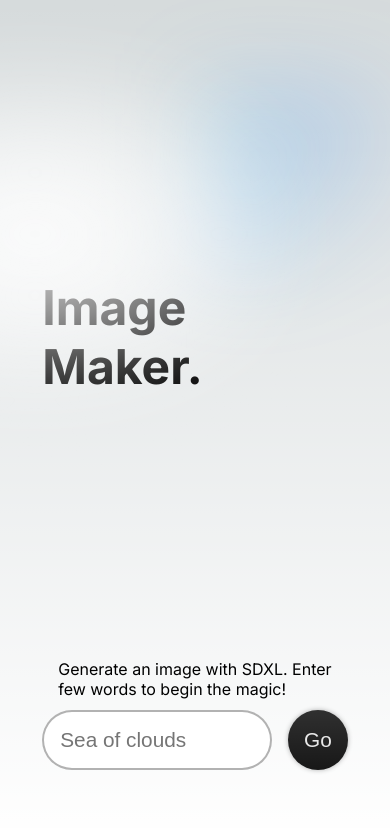
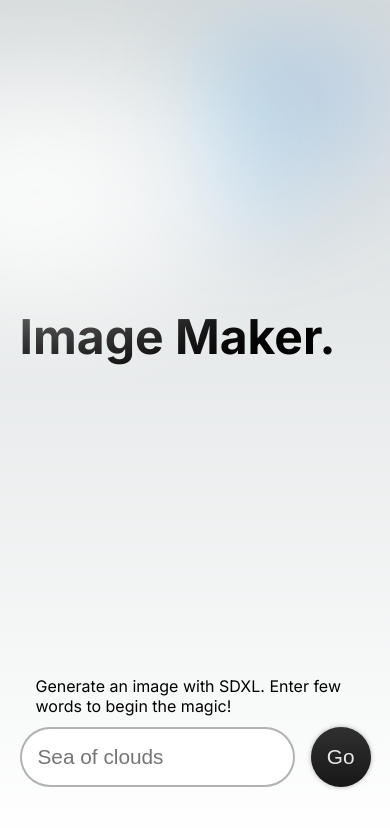
Before and after one commit to tsibg/image-maker, a Next.js app: page / in a window 390 px wide. Shown: the top 828 px of the page. Built offline with nearby package versions, Linux system fonts and the light colour scheme; what replicate would draw is missing.

Commit message:
layout changes - responsive for bigger screens

```diff
--- a/src/app/globals.css
+++ b/src/app/globals.css
@@ -104,6 +104,7 @@ body {
 }
 
 body {
+  height: 100vh;
   color: rgb(var(--foreground-rgb));
   background: linear-gradient(
       to bottom,
--- a/src/app/home.module.css
+++ b/src/app/home.module.css
@@ -1,12 +1,21 @@
 .main {
-  padding: 0 5vh;
-  min-height: 90vh;
+  display: flex;
+  flex-direction: column;
+  justify-content: space-around;
+  height: 100vh;
+}
+
+.container {
+  width: 90vw;
   max-width: 1024px;
+  margin: auto;
   display: flex;
   flex-direction: column;
   gap: 1rem;
+  height: 100vh;
+  padding: 3vh 0;
+  max-height: 1000px;
   justify-content: space-between;
-  margin: 5vh auto;
 }
 
 .title {
@@ -20,7 +29,7 @@
 
 .background {
   position: absolute;
-  top: 10%;
+  top: 5%;
   width: 100%;
 }
 
--- a/src/app/layout.js
+++ b/src/app/layout.js
@@ -16,10 +16,12 @@ export default function RootLayout({ children }) {
         <div className={styles.background}></div>
 
         <main className={styles.main}>
-          <h1 className={styles.title}>
-            <Link href="/">Image Maker.</Link>
-          </h1>
-          {children}
+          <div className={styles.container}>
+            <h1 className={styles.title}>
+              <Link href="/">Image Maker.</Link>
+            </h1>
+            {children}
+          </div>
         </main>
       </body>
     </html>
```
